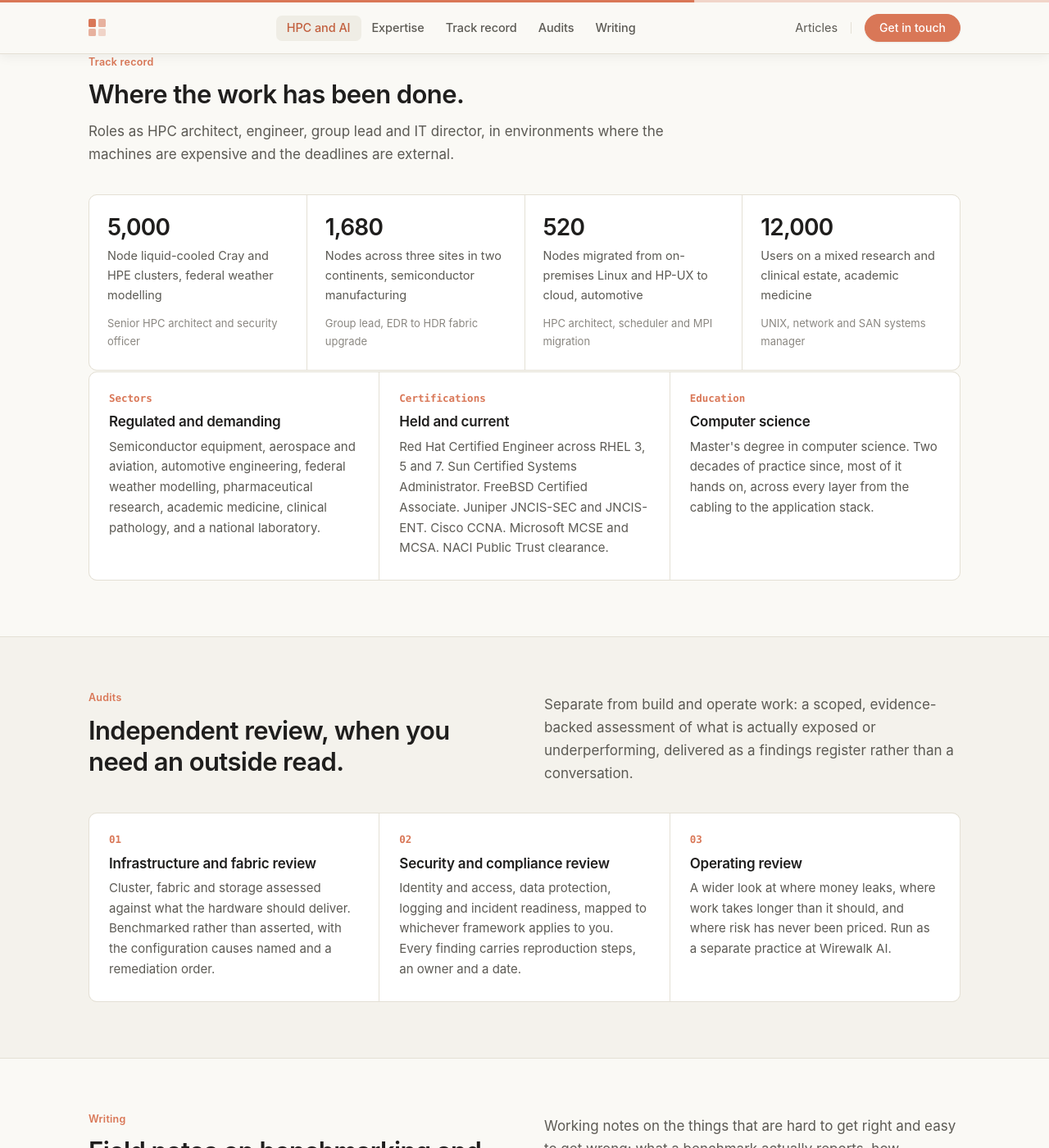
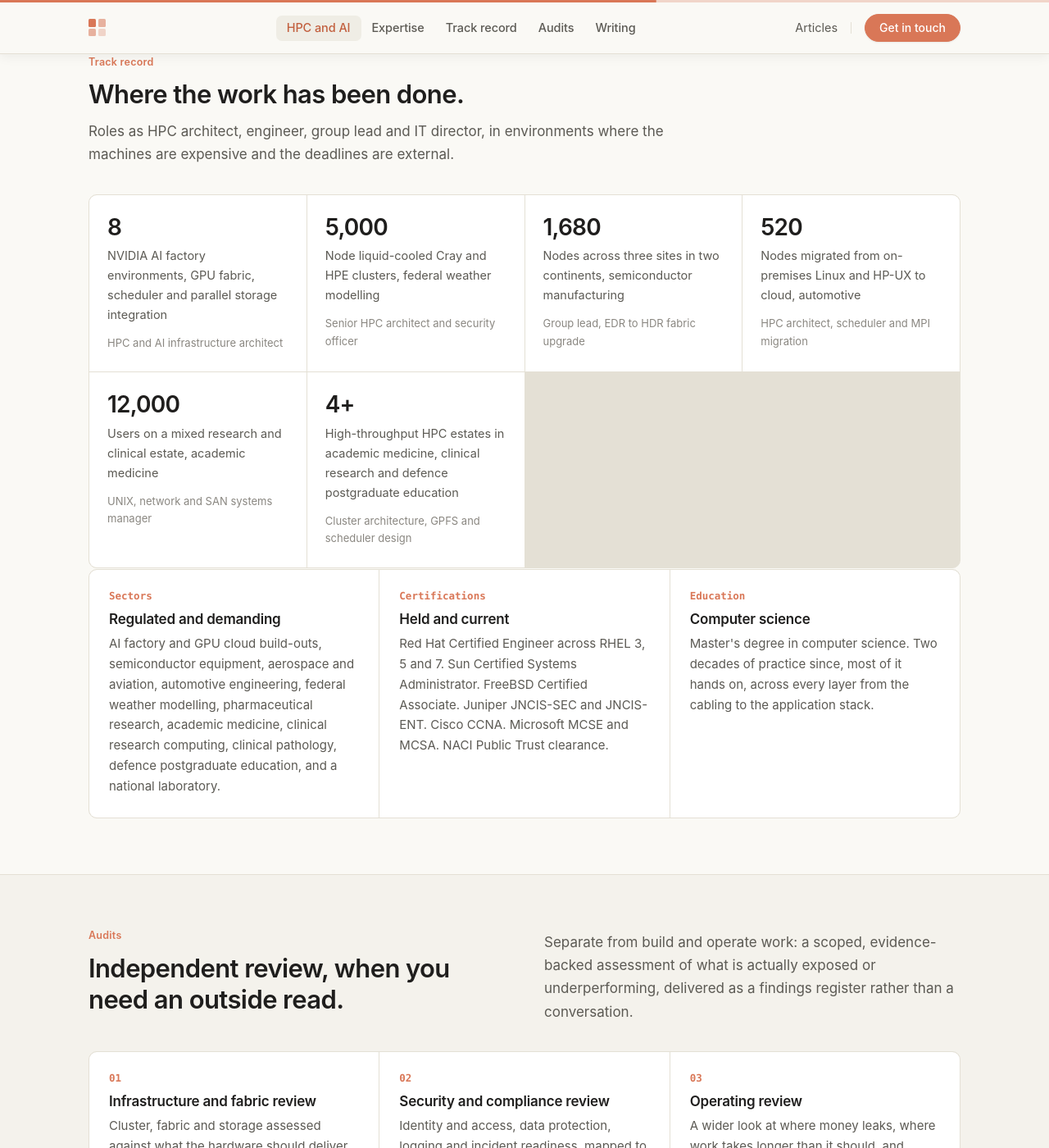
Before and after one commit to wirewalktech/wirewalk-site, a Jekyll site: the page built from index.html, in a window 1280 px wide and 1400 px high, scrolled down 3323 px. Shown: the whole window at 82% size. Built offline with Jekyll 4.4.1, drawn with Linux system fonts in a browser that asks for light colours.

Commit message:
Track record: add AI factory and high-throughput medical HPC environments
Extends the "Where the work has been done" section to cover the two areas the practice now
leads with, and which the page did not previously reflect at all.

Added:
  8    NVIDIA AI factory environments - GPU fabric, scheduler and parallel storage integration
  4+   High-throughput HPC estates in academic medicine, clinical research and defence
       postgraduate education

Sectors extended with: AI factory and GPU cloud build-outs, clinical research computing, and
defence postgraduate education.

KEPT ANONYMISED, deliberately and consistently with the rest of the page. The section
describes scale, sector and role and names no organisation. Naming the underlying
organisations would be a materially stronger public claim and would normally need each one's
written sign-off, so the framing asserts the work, not a client relationship.

The two figures are counts of environments, not node counts - deliberately, because node
counts for these were not to hand and inventing them would put an unverifiable number beside
four that are real.

```diff
--- a/index.html
+++ b/index.html
@@ -106,13 +106,15 @@ description: >-
     <h2>Where the work has been done.</h2>
     <p>Roles as HPC architect, engineer, group lead and IT director, in environments where the machines are expensive and the deadlines are external.</p></div>
   <div class="stats" data-rv>
+    <div><div class="n">8</div><p>NVIDIA AI factory environments, GPU fabric, scheduler and parallel storage integration</p><div class="src">HPC and AI infrastructure architect</div></div>
     <div><div class="n">5,000</div><p>Node liquid-cooled Cray and HPE clusters, federal weather modelling</p><div class="src">Senior HPC architect and security officer</div></div>
     <div><div class="n">1,680</div><p>Nodes across three sites in two continents, semiconductor manufacturing</p><div class="src">Group lead, EDR to HDR fabric upgrade</div></div>
     <div><div class="n">520</div><p>Nodes migrated from on-premises Linux and HP-UX to cloud, automotive</p><div class="src">HPC architect, scheduler and MPI migration</div></div>
     <div><div class="n">12,000</div><p>Users on a mixed research and clinical estate, academic medicine</p><div class="src">UNIX, network and SAN systems manager</div></div>
+    <div><div class="n">4+</div><p>High-throughput HPC estates in academic medicine, clinical research and defence postgraduate education</p><div class="src">Cluster architecture, GPFS and scheduler design</div></div>
   </div>
   <div class="g3" data-rv style="margin-top:1px">
-    <div><span class="n">Sectors</span><h4>Regulated and demanding</h4><p>Semiconductor equipment, aerospace and aviation, automotive engineering, federal weather modelling, pharmaceutical research, academic medicine, clinical pathology, and a national laboratory.</p></div>
+    <div><span class="n">Sectors</span><h4>Regulated and demanding</h4><p>AI factory and GPU cloud build-outs, semiconductor equipment, aerospace and aviation, automotive engineering, federal weather modelling, pharmaceutical research, academic medicine, clinical research computing, clinical pathology, defence postgraduate education, and a national laboratory.</p></div>
     <div><span class="n">Certifications</span><h4>Held and current</h4><p>Red Hat Certified Engineer across RHEL 3, 5 and 7. Sun Certified Systems Administrator. FreeBSD Certified Associate. Juniper JNCIS-SEC and JNCIS-ENT. Cisco CCNA. Microsoft MCSE and MCSA. NACI Public Trust clearance.</p></div>
     <div><span class="n">Education</span><h4>Computer science</h4><p>Master's degree in computer science. Two decades of practice since, most of it hands on, across every layer from the cabling to the application stack.</p></div>
   </div>
```
